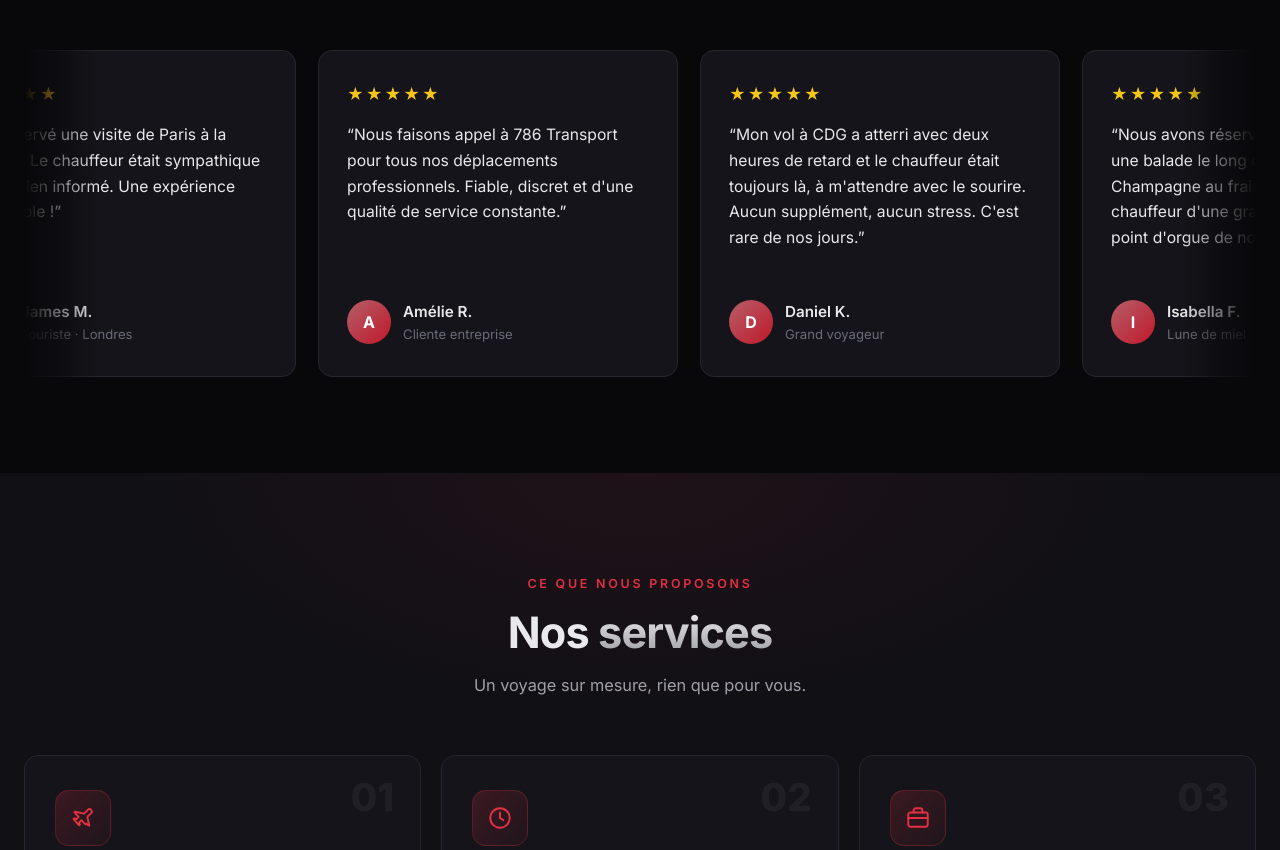
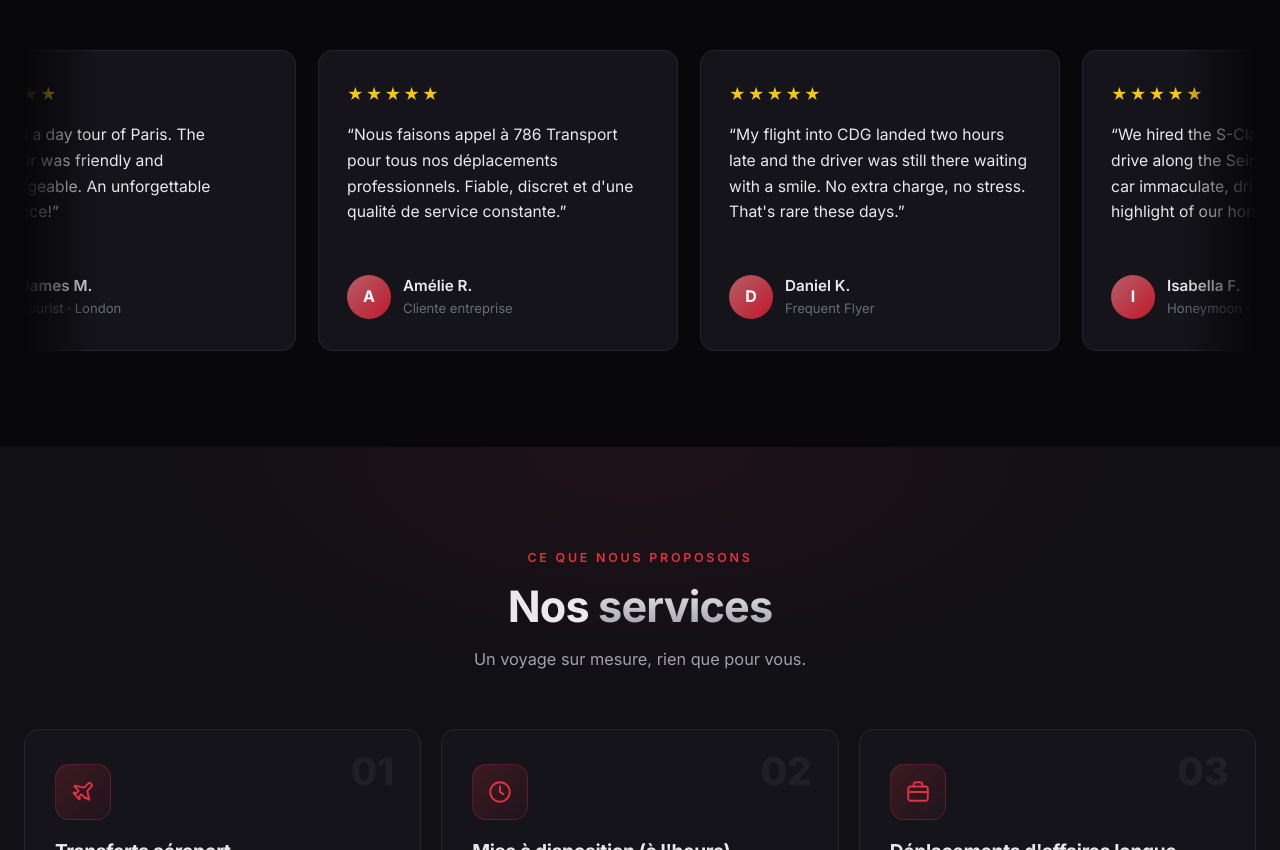
Before and after one commit to Haider-Ali-RoR/wheels786, a React (Vite) app: page / in a window 1280 px wide. Shown: the part 2140-2990 px from the top of the page. Built offline with nearby package versions, Linux system fonts and the light colour scheme.

Commit message:
Fix issues in language change flow
Signed-off-by: Haider-Ali-RoR <haider.ali@devhouse.co>

```diff
--- a/src/components/Fleet.tsx
+++ b/src/components/Fleet.tsx
@@ -45,7 +45,7 @@ export default function Fleet() {
             <button
               type="button"
               className="fleet-card reveal"
-              key={v.name}
+              key={v.image}
               onClick={() => setActive(v)}
             >
               <div className="fleet-card__media">
--- a/src/components/Routes.tsx
+++ b/src/components/Routes.tsx
@@ -17,10 +17,10 @@ export default function Routes() {
         </div>
 
         <div className="routes__grid">
-          {routes.map((r) => (
+          {routes.map((r, i) => (
             <article
               className={`route-card reveal ${r.popular ? "route-card--popular" : ""}`}
-              key={`${r.from}-${r.to}`}
+              key={i}
             >
               {r.popular && (
                 <span className="route-card__flag">
--- a/src/components/Services.tsx
+++ b/src/components/Services.tsx
@@ -18,7 +18,7 @@ export default function Services() {
 
         <div className="services__grid">
           {services.map((s, i) => (
-            <a href="#contact" className="service-card reveal" key={s.title}>
+            <a href="#contact" className="service-card reveal" key={s.icon}>
               <span className="service-card__num">{String(i + 1).padStart(2, "0")}</span>
               <span className="service-card__icon">
                 <Icon name={s.icon} size={26} />
--- a/src/components/Testimonials.tsx
+++ b/src/components/Testimonials.tsx
@@ -1,7 +1,7 @@
-import { useContent, useT } from "../i18n/LanguageContext";
+import { testimonials } from "../data/content";
+import { useT } from "../i18n/LanguageContext";
 
 export default function Testimonials() {
-  const { testimonials } = useContent();
   const t = useT();
   return (
     <section id="reviews" className="section">
--- a/src/data/content.ts
+++ b/src/data/content.ts
@@ -54,7 +54,6 @@ export type ContentBundle = {
   features: { icon: string; title: string; text: string }[];
   stats: { value: string; label: string }[];
   routes: { from: string; to: string; duration: string; popular: boolean }[];
-  testimonials: { name: string; role: string; text: string; rating: number }[];
   coverage: string[];
   faqs: { q: string; a: string }[];
   bookingLocations: string[];
@@ -205,105 +204,6 @@ const en: ContentBundle = {
     { from: "Beauvais Airport", to: "Paris", duration: "~1h15", popular: false },
     { from: "Paris", to: "Disneyland Paris", duration: "~45 min", popular: false },
     { from: "Paris", to: "Reims", duration: "~1h45", popular: false },
-  ],
-
-  testimonials: [
-    {
-      name: "Sophie L.",
-      role: "Business Traveller",
-      text: "Always on time, spotless car, and a very professional driver. My go-to for airport transfers in Paris.",
-      rating: 5,
-    },
-    {
-      name: "James M.",
-      role: "Tourist · London",
-      text: "Booked a day tour of Paris. The chauffeur was friendly and knowledgeable. An unforgettable experience!",
-      rating: 5,
-    },
-    {
-      name: "Amélie R.",
-      role: "Corporate Client",
-      text: "We use 786 Transport for all our executive travel. Reliable, discreet, and consistently excellent service.",
-      rating: 5,
-    },
-    {
-      name: "Daniel K.",
-      role: "Frequent Flyer",
-      text: "My flight into CDG landed two hours late and the driver was still there waiting with a smile. No extra charge, no stress. That's rare these days.",
-      rating: 5,
-    },
-    {
-      name: "Isabella F.",
-      role: "Honeymoon · Milan",
-      text: "We hired the S-Class for an evening drive along the Seine. Champagne cold, car immaculate, driver so discreet. The highlight of our honeymoon.",
-      rating: 5,
-    },
-    {
-      name: "Thomas B.",
-      role: "Family Trip",
-      text: "Travelled to Disneyland with two small kids. Child seats were fitted and ready, and the V-Class swallowed all our luggage. Stress-free from door to door.",
-      rating: 5,
-    },
-    {
-      name: "Marta G.",
-      role: "Tourist · Madrid",
-      text: "Day trip to Versailles was flawless. Our driver dropped us right at the gates and picked us up exactly on time. Highly recommend for sightseeing.",
-      rating: 5,
-    },
-    {
-      name: "Oliver W.",
-      role: "Executive",
-      text: "Ran a two-day investor roadshow across Paris with 786. Punctual for every meeting and the car was a quiet place to take calls. Faultless.",
-      rating: 5,
-    },
-    {
-      name: "Yuki T.",
-      role: "Tourist · Tokyo",
-      text: "The driver spoke clearly, helped with our bags and even recommended a wonderful restaurant. We felt genuinely looked after in a new city.",
-      rating: 5,
-    },
-    {
-      name: "Claire D.",
-      role: "Wedding Client",
-      text: "Booked as our wedding car and it was pristine — ribbons, polished paint, the lot. Arrived early and the chauffeur was a true gentleman.",
-      rating: 5,
-    },
-    {
-      name: "Michael R.",
-      role: "Business Traveller",
-      text: "Orly to La Défense in the morning rush and I still made my 9am. The driver knew every shortcut. Booking took under a minute.",
-      rating: 5,
-    },
-    {
-      name: "Fatima A.",
-      role: "Group Travel · Dubai",
-      text: "Six of us plus a mountain of shopping — the V-Class handled it easily. Comfortable, cool and spotless. Will book again next trip.",
-      rating: 5,
-    },
-    {
-      name: "Lucas M.",
-      role: "Day Tour",
-      text: "Full-day excursion to the Champagne region. Our chauffeur was patient at every stop and got us home safely after the tastings. Brilliant day out.",
-      rating: 5,
-    },
-    {
-      name: "Emma S.",
-      role: "Solo Traveller",
-      text: "Late-night pickup from the airport and I felt completely safe the whole way. Tracked my ride, friendly driver, fair fixed price. Thank you!",
-      rating: 5,
-    },
-    {
-      name: "Andreas H.",
-      role: "Corporate · Frankfurt",
-      text: "We handle a lot of executive travel and 786 is now our Paris standard. Always punctual, clean invoicing, and the drivers are true professionals.",
-      rating: 4,
-    },
-    {
-      name: "Priya N.",
-      role: "Tourist · Mumbai",
-      text: "Spent the day shopping around the Champs-Élysées and the driver waited patiently at every store. Kind, professional and never rushed us.",
-      rating: 5,
-    },
   ],
 
   coverage: [
@@ -503,105 +403,6 @@ const fr: ContentBundle = {
     { from: "Paris", to: "Reims", duration: "~1h45", popular: false },
   ],
 
-  testimonials: [
-    {
-      name: "Sophie L.",
-      role: "Voyageuse d'affaires",
-      text: "Toujours à l'heure, voiture impeccable et chauffeur très professionnel. Ma référence pour les transferts aéroport à Paris.",
-      rating: 5,
-    },
-    {
-      name: "James M.",
-      role: "Touriste · Londres",
-      text: "J'ai réservé une visite de Paris à la journée. Le chauffeur était sympathique et très bien informé. Une expérience inoubliable !",
-      rating: 5,
-    },
-    {
-      name: "Amélie R.",
-      role: "Cliente entreprise",
-      text: "Nous faisons appel à 786 Transport pour tous nos déplacements professionnels. Fiable, discret et d'une qualité de service constante.",
-      rating: 5,
-    },
-    {
-      name: "Daniel K.",
-      role: "Grand voyageur",
-      text: "Mon vol à CDG a atterri avec deux heures de retard et le chauffeur était toujours là, à m'attendre avec le sourire. Aucun supplément, aucun stress. C'est rare de nos jours.",
-      rating: 5,
-    },
-    {
-      name: "Isabella F.",
-      role: "Lune de miel · Milan",
-      text: "Nous avons réservé la Classe S pour une balade le long de la Seine en soirée. Champagne au frais, voiture immaculée, chauffeur d'une grande discrétion. Le point d'orgue de notre lune de miel.",
-      rating: 5,
-    },
-    {
-      name: "Thomas B.",
-      role: "Voyage en famille",
-      text: "Trajet vers Disneyland avec deux jeunes enfants. Les sièges enfant étaient installés et prêts, et la Classe V a avalé tous nos bagages. Sans stress, de porte à porte.",
-      rating: 5,
-    },
-    {
-      name: "Marta G.",
-      role: "Touriste · Madrid",
-      text: "L'excursion à Versailles s'est déroulée sans le moindre accroc. Notre chauffeur nous a déposés juste devant les grilles et est revenu nous chercher à l'heure pile. Vivement recommandé pour les visites.",
-      rating: 5,
-    },
-    {
-      name: "Oliver W.",
-      role: "Cadre dirigeant",
-      text: "J'ai enchaîné deux jours de rendez-vous investisseurs dans tout Paris avec 786. Ponctuel à chaque réunion et la voiture était un endroit calme pour passer mes appels. Sans faute.",
-      rating: 5,
-    },
-    {
-      name: "Yuki T.",
-      role: "Touriste · Tokyo",
-      text: "Le chauffeur parlait clairement, nous a aidés avec nos bagages et nous a même recommandé un excellent restaurant. Nous nous sommes sentis vraiment bien pris en charge dans une ville inconnue.",
-      rating: 5,
-    },
-    {
-      name: "Claire D.",
-      role: "Cliente mariage",
-      text: "Réservée comme voiture de mariage, elle était irréprochable — rubans, carrosserie étincelante, tout y était. Arrivé en avance et le chauffeur, un vrai gentleman.",
-      rating: 5,
-    },
-    {
-      name: "Michael R.",
-      role: "Voyageur d'affaires",
-      text: "Orly – La Défense en pleine heure de pointe et j'étais quand même à l'heure pour mon rendez-vous de 9 h. Le chauffeur connaissait tous les raccourcis. Réservation faite en moins d'une minute.",
-      rating: 5,
-    },
-    {
-      name: "Fatima A.",
-      role: "Voyage en groupe · Dubaï",
-      text: "Six personnes et une montagne d'achats — la Classe V a tout géré sans problème. Confortable, climatisée et impeccable. Je réserverai à nouveau au prochain voyage.",
-      rating: 5,
-    },
-    {
-      name: "Lucas M.",
-      role: "Excursion",
-      text: "Excursion d'une journée en Champagne. Notre chauffeur a été patient à chaque étape et nous a ramenés en toute sécurité après les dégustations. Une superbe journée.",
-      rating: 5,
-    },
-    {
-      name: "Emma S.",
-      role: "Voyageuse en solo",
-      text: "Prise en charge tard le soir à l'aéroport et je me suis sentie parfaitement en sécurité tout le long. Trajet suivi, chauffeur sympathique, tarif fixe et honnête. Merci !",
-      rating: 5,
-    },
-    {
-      name: "Andreas H.",
-      role: "Entreprise · Francfort",
-      text: "Nous gérons beaucoup de déplacements professionnels et 786 est désormais notre référence à Paris. Toujours ponctuel, facturation claire et des chauffeurs vraiment professionnels.",
-      rating: 4,
-    },
-    {
-      name: "Priya N.",
-      role: "Touriste · Bombay",
-      text: "J'ai passé la journée à faire du shopping autour des Champs-Élysées et le chauffeur a attendu patiemment devant chaque boutique. Aimable, professionnel et jamais pressé.",
-      rating: 5,
-    },
-  ],
-
   coverage: [
     "Paris (tous les arrondissements)",
     "Charles de Gaulle (CDG)",
@@ -652,5 +453,115 @@ const fr: ContentBundle = {
   ],
 };
 
+/**
+ * Customer reviews are intentionally NOT translated: 786 Transport serves both
+ * French- and English-speaking clients, so the testimonial wall shows a mix of
+ * both languages in each review's original wording, identically regardless of
+ * the site's selected language.
+ */
+export const testimonials: {
+  name: string;
+  role: string;
+  text: string;
+  rating: number;
+}[] = [
+  {
+    name: "Sophie L.",
+    role: "Voyageuse d'affaires",
+    text: "Toujours à l'heure, voiture impeccable et chauffeur très professionnel. Ma référence pour les transferts aéroport à Paris.",
+    rating: 5,
+  },
+  {
+    name: "James M.",
+    role: "Tourist · London",
+    text: "Booked a day tour of Paris. The chauffeur was friendly and knowledgeable. An unforgettable experience!",
+    rating: 5,
+  },
+  {
+    name: "Amélie R.",
+    role: "Cliente entreprise",
+    text: "Nous faisons appel à 786 Transport pour tous nos déplacements professionnels. Fiable, discret et d'une qualité de service constante.",
+    rating: 5,
+  },
+  {
+    name: "Daniel K.",
+    role: "Frequent Flyer",
+    text: "My flight into CDG landed two hours late and the driver was still there waiting with a smile. No extra charge, no stress. That's rare these days.",
+    rating: 5,
+  },
+  {
+    name: "Isabella F.",
+    role: "Honeymoon · Milan",
+    text: "We hired the S-Class for an evening drive along the Seine. Champagne cold, car immaculate, driver so discreet. The highlight of our honeymoon.",
+    rating: 5,
+  },
+  {
+    name: "Thomas B.",
+    role: "Voyage en famille",
+    text: "Trajet vers Disneyland avec deux jeunes enfants. Les sièges enfant étaient installés et prêts, et la Classe V a avalé tous nos bagages. Sans stress, de porte à porte.",
+    rating: 5,
+  },
+  {
+    name: "Marta G.",
+    role: "Tourist · Madrid",
+    text: "Day trip to Versailles was flawless. Our driver dropped us right at the gates and picked us up exactly on time. Highly recommend for sightseeing.",
+    rating: 5,
+  },
+  {
+    name: "Claire D.",
+    role: "Cliente mariage",
+    text: "Réservée comme voiture de mariage, elle était irréprochable — rubans, carrosserie étincelante, tout y était. Arrivé en avance et le chauffeur, un vrai gentleman.",
+    rating: 5,
+  },
+  {
+    name: "Yuki T.",
+    role: "Tourist · Tokyo",
+    text: "The driver spoke clearly, helped with our bags and even recommended a wonderful restaurant. We felt genuinely looked after in a new city.",
+    rating: 5,
+  },
+  {
+    name: "Fatima A.",
+    role: "Voyage en groupe · Dubaï",
+    text: "Six personnes et une montagne d'achats — la Classe V a tout géré sans problème. Confortable, climatisée et impeccable. Je réserverai à nouveau au prochain voyage.",
+    rating: 5,
+  },
+  {
+    name: "Michael R.",
+    role: "Business Traveller",
+    text: "Orly to La Défense in the morning rush and I still made my 9am. The driver knew every shortcut. Booking took under a minute.",
+    rating: 5,
+  },
+  {
+    name: "Lucas M.",
+    role: "Excursion",
+    text: "Excursion d'une journée en Champagne. Notre chauffeur a été patient à chaque étape et nous a ramenés en toute sécurité après les dégustations. Une superbe journée.",
+    rating: 5,
+  },
+  {
+    name: "Andreas H.",
+    role: "Corporate · Frankfurt",
+    text: "We handle a lot of executive travel and 786 is now our Paris standard. Always punctual, clean invoicing, and the drivers are true professionals.",
+    rating: 4,
+  },
+  {
+    name: "Emma S.",
+    role: "Voyageuse en solo",
+    text: "Prise en charge tard le soir à l'aéroport et je me suis sentie parfaitement en sécurité tout le long. Trajet suivi, chauffeur sympathique, tarif fixe et honnête. Merci !",
+    rating: 5,
+  },
+  {
+    name: "Oliver W.",
+    role: "Executive",
+    text: "Ran a two-day investor roadshow across Paris with 786. Punctual for every meeting and the car was a quiet place to take calls. Faultless.",
+    rating: 5,
+  },
+  {
+    name: "Priya N.",
+    role: "Touriste · Bombay",
+    text: "J'ai passé la journée à faire du shopping autour des Champs-Élysées et le chauffeur a attendu patiemment devant chaque boutique. Aimable, professionnel et jamais pressé.",
+    rating: 5,
+  },
+];
+
 /** All locale bundles, keyed by language code. */
 export const content: Record<Lang, ContentBundle> = { en, fr };
```
